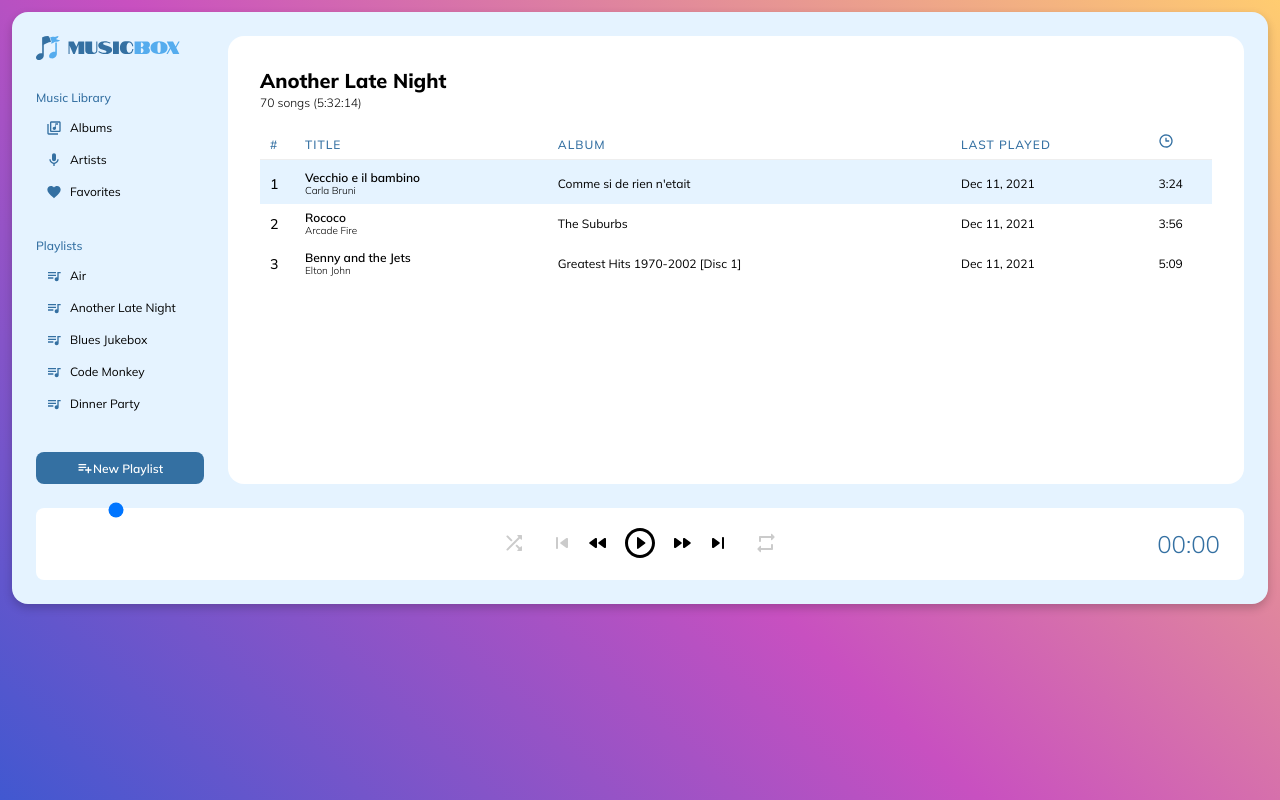
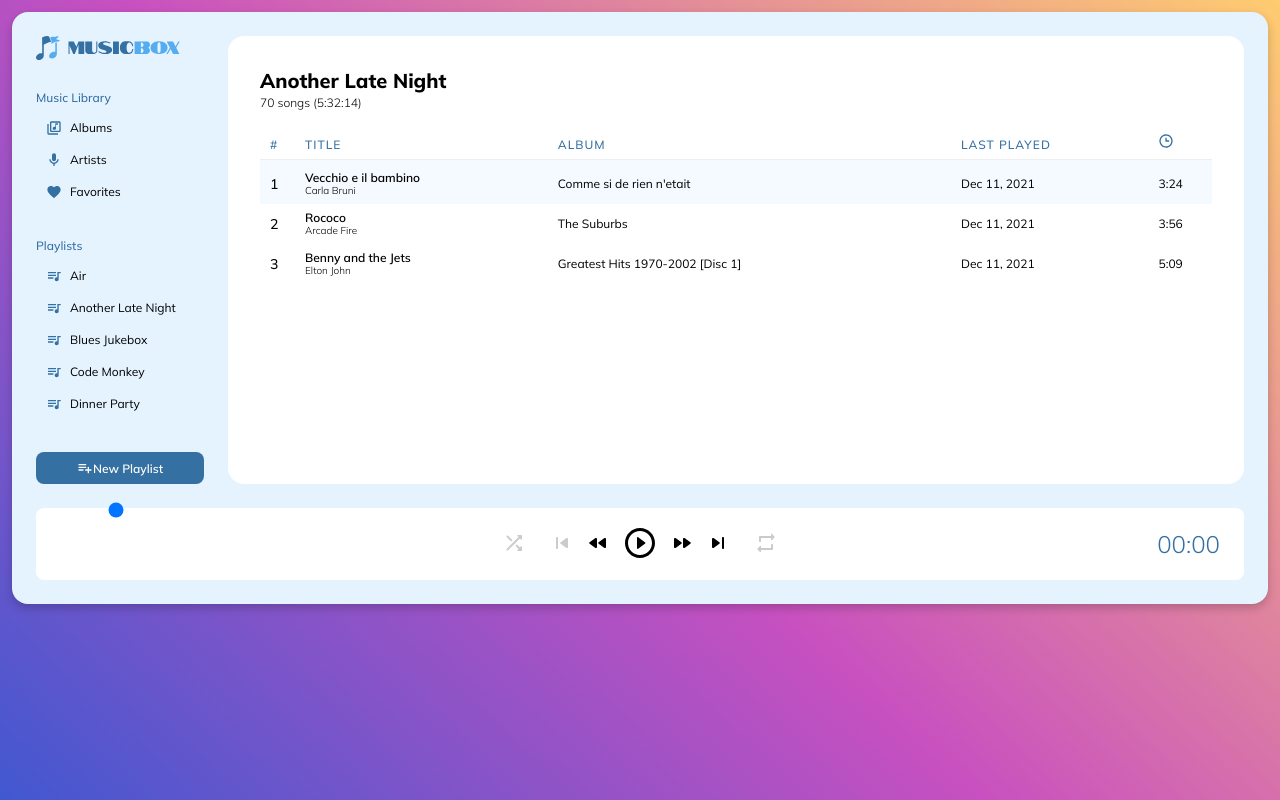
Before and after one commit to vossavant/music-player, a Vue app: page / in a window 1280 px wide. In both pictures the pointer is over the element 282 px from the left and 181 px from the top of the page. Built offline with nearby package versions, Linux system fonts and the light colour scheme.

Commit message:
Adjust hover and playing colors

```diff
--- a/src/components/MainPanel.vue
+++ b/src/components/MainPanel.vue
@@ -146,6 +146,7 @@ tbody {
 	td,
 	th {
 		padding: 8px 0;
+		transition: background 200ms ease-in-out;
 		vertical-align: middle;
 	}
 
@@ -162,7 +163,10 @@ tbody {
 		cursor: pointer;
 
 		&:hover td,
-		&:hover th,
+		&:hover th {
+			background: lighten(#E5F3FF, 3%);
+		}
+
 		&.playing td,
 		&.playing th {
 			background: #E5F3FF;
```
